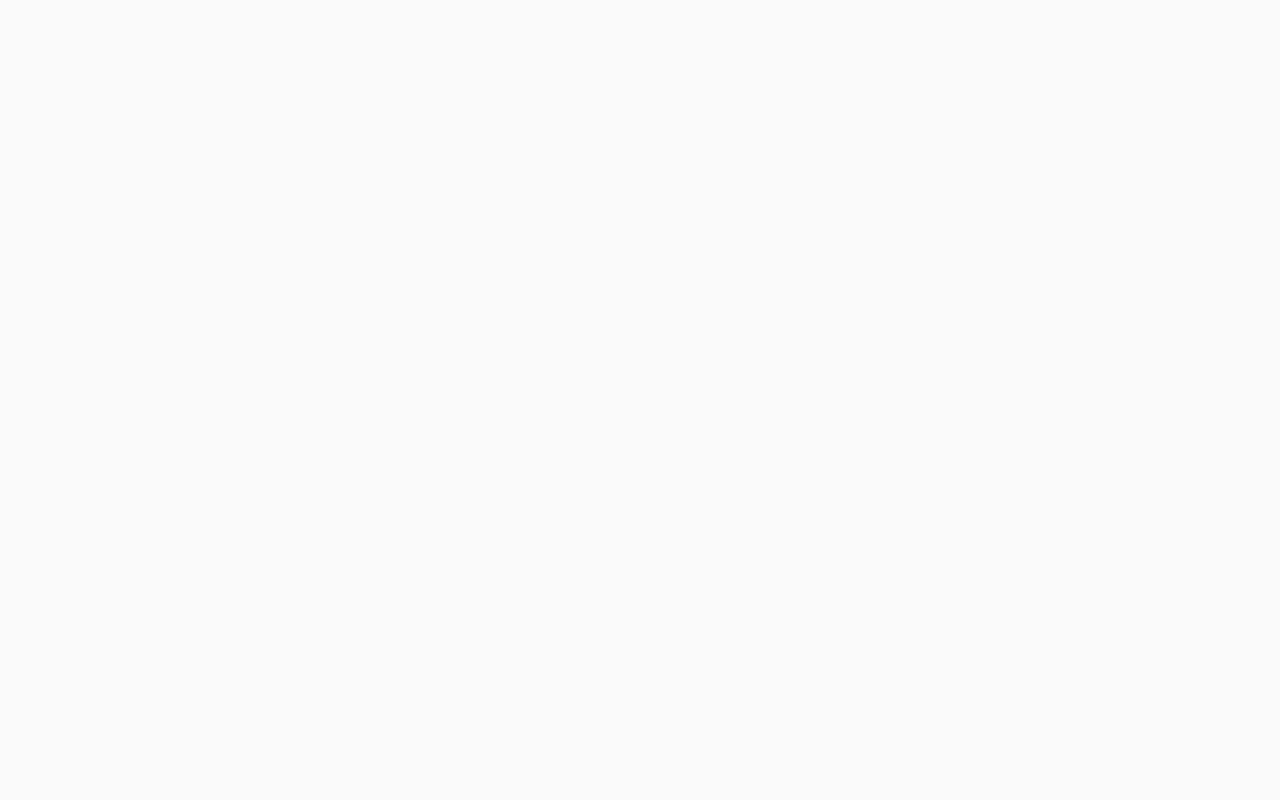
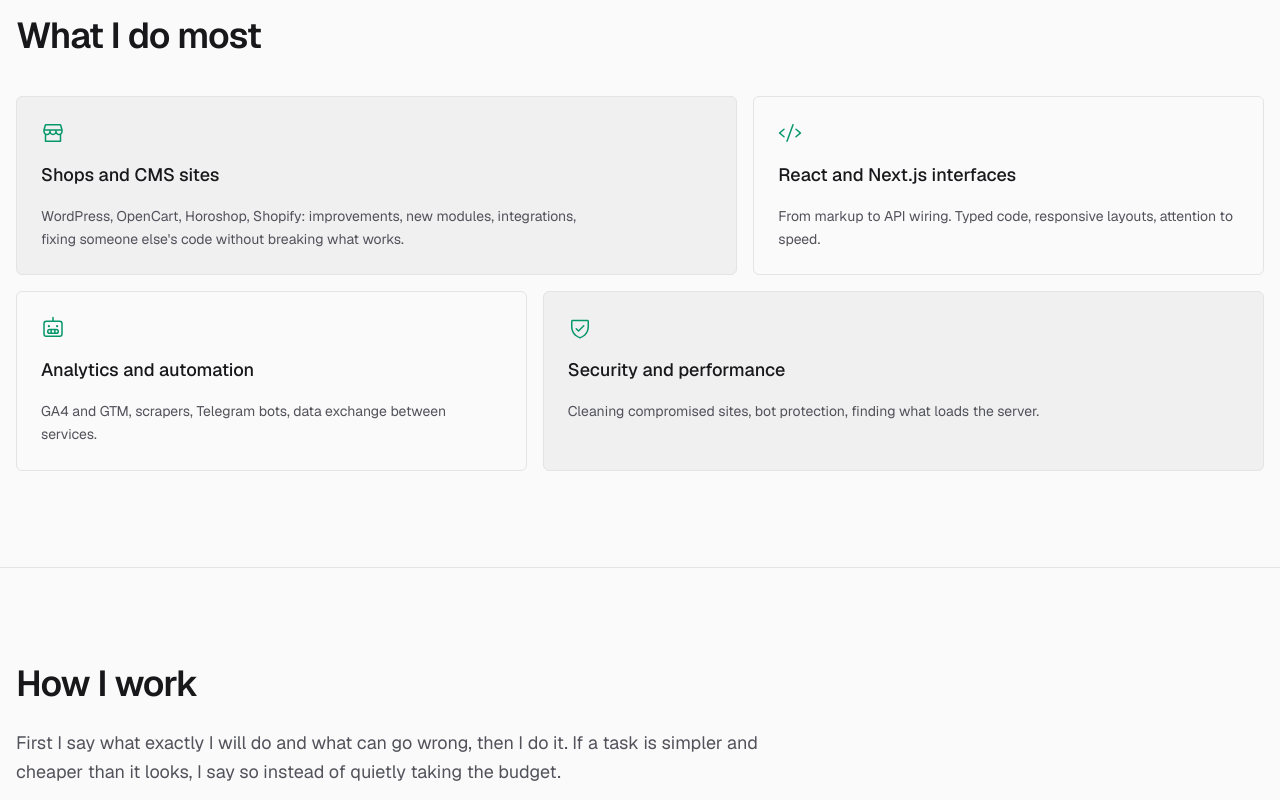
Before and after one commit to TOSTcRa/Portfolio, a Next.js app: page /en in a window 1280 px wide. Shown: the part 1120-1920 px from the top of the page. Before the commit the page ends 1125 px from the top, so only its background shows below. Built offline with nearby package versions, Linux system fonts and the light colour scheme.

Commit message:
feat: services grid and how-i-work section

```diff
--- a/src/app/[locale]/page.tsx
+++ b/src/app/[locale]/page.tsx
@@ -1,6 +1,8 @@
 import { setRequestLocale } from "next-intl/server";
 import { Hero } from "@/components/sections/Hero";
 import { ProofStrip } from "@/components/sections/ProofStrip";
+import { Services } from "@/components/sections/Services";
+import { HowIWork } from "@/components/sections/HowIWork";
 
 type Props = { params: Promise<{ locale: string }> };
 
@@ -11,6 +13,8 @@ export default async function Home({ params }: Props) {
     <main>
       <Hero />
       <ProofStrip />
+      <Services />
+      <HowIWork />
     </main>
   );
 }
--- /dev/null
+++ b/src/components/sections/HowIWork.tsx
@@ -0,0 +1,14 @@
+import { getTranslations } from "next-intl/server";
+import { Reveal } from "@/components/motion/Reveal";
+
+export async function HowIWork() {
+  const t = await getTranslations("process");
+  return (
+    <section className="border-t border-line">
+      <Reveal className="mx-auto flex max-w-7xl flex-col gap-6 px-4 py-24">
+        <h2 className="text-3xl font-semibold tracking-tight sm:text-4xl">{t("title")}</h2>
+        <p className="max-w-[65ch] text-lg leading-relaxed text-fg-muted">{t("body")}</p>
+      </Reveal>
+    </section>
+  );
+}
--- /dev/null
+++ b/src/components/sections/Services.tsx
@@ -0,0 +1,32 @@
+import { getTranslations } from "next-intl/server";
+import { Storefront, Code, Robot, ShieldCheck } from "@phosphor-icons/react/dist/ssr";
+import { Reveal } from "@/components/motion/Reveal";
+
+const items = [
+  { key: "shops", Icon: Storefront, span: "lg:col-span-7", tinted: true },
+  { key: "react", Icon: Code, span: "lg:col-span-5", tinted: false },
+  { key: "automation", Icon: Robot, span: "lg:col-span-5", tinted: false },
+  { key: "security", Icon: ShieldCheck, span: "lg:col-span-7", tinted: true },
+] as const;
+
+export async function Services() {
+  const t = await getTranslations("services");
+  return (
+    <section className="mx-auto max-w-7xl px-4 py-24">
+      <h2 className="mb-10 text-3xl font-semibold tracking-tight sm:text-4xl">{t("title")}</h2>
+      <div className="grid grid-cols-1 gap-4 lg:grid-cols-12">
+        {items.map((item, i) => (
+          <Reveal key={item.key} delay={i * 0.06} className={item.span}>
+            <article
+              className={`flex h-full flex-col gap-4 rounded-md border border-line p-6 ${item.tinted ? "bg-bg-raised" : "bg-transparent"}`}
+            >
+              <item.Icon size={24} className="text-accent" />
+              <h3 className="text-lg font-medium">{t(`items.${item.key}.title`)}</h3>
+              <p className="max-w-[60ch] text-sm leading-relaxed text-fg-muted">{t(`items.${item.key}.body`)}</p>
+            </article>
+          </Reveal>
+        ))}
+      </div>
+    </section>
+  );
+}
```
Also changed, not shown: 1 other file (tests, documents, lock files or other folders).
